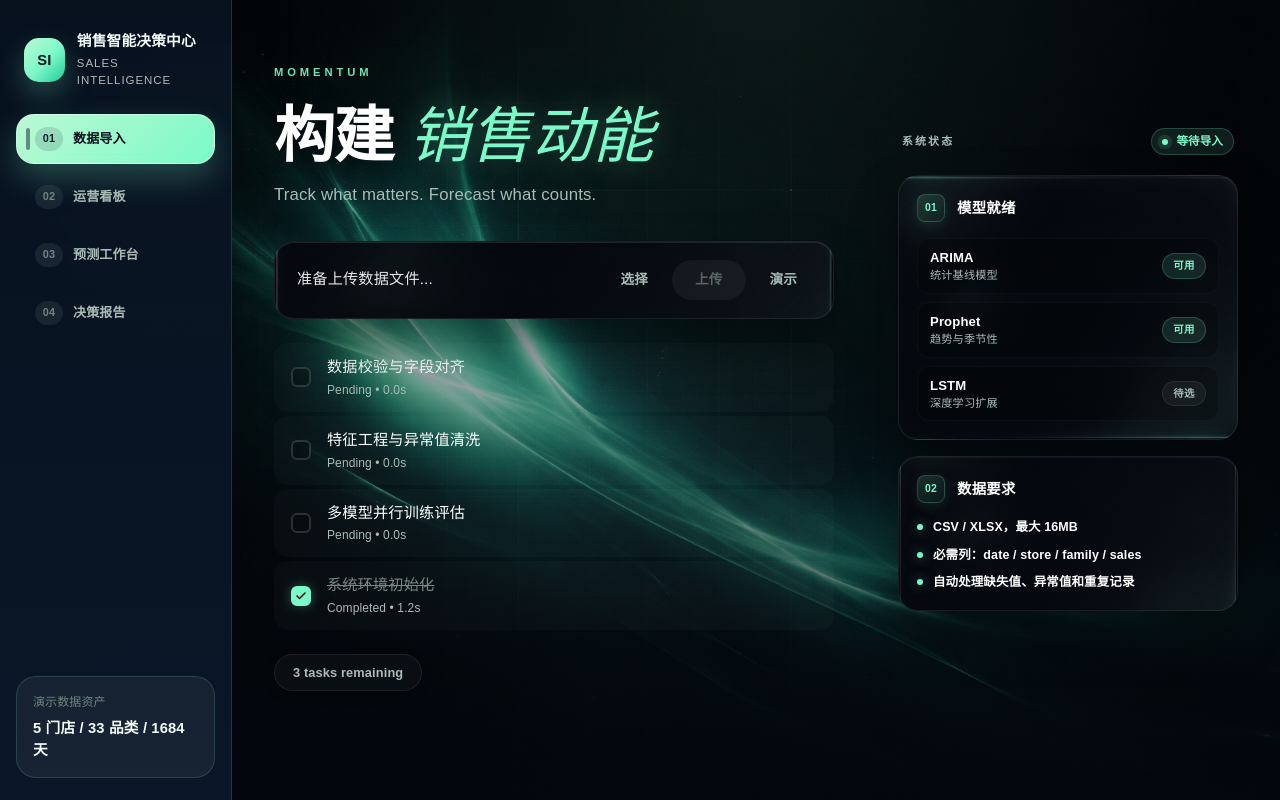
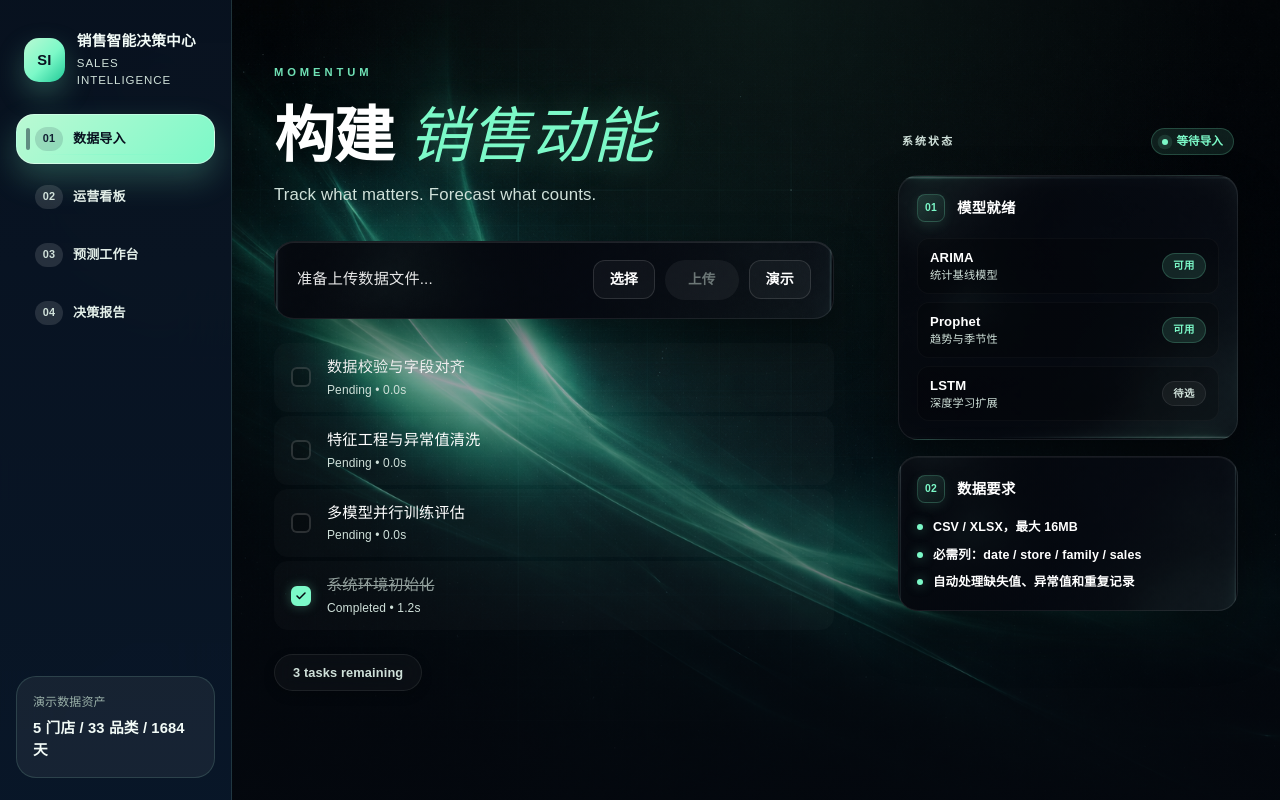
Before and after one commit to luwang1007/lml, a Flask app: page / in a window 1280 px wide. Run offline with Flask 3, Linux system fonts and the light colour scheme; some libraries are stand-ins or nearby versions.

Commit message:
fix(ui): brighten muted/subtle text for better readability
Bumped --muted (#a8bcb6 -> #cfe0d9) and --subtle (#708780 -> #9ab1a9)
to fix low-contrast captions, KPI labels, chart subtitles, and sidebar
footer. Strengthened .momentum-btn-text (Select/Demo) with subtle
background and white text. Brightened sidebar nav inactive items and
numbered badges.

Co-Authored-By: Claude Opus 4.7 (1M context) <noreply@anthropic.com>

```diff
--- a/static/css/style.css
+++ b/static/css/style.css
@@ -9,8 +9,8 @@
     --border: rgba(178, 255, 219, 0.14);
     --border-strong: rgba(178, 255, 219, 0.28);
     --text: #f2fbf7;
-    --muted: #a8bcb6;
-    --subtle: #708780;
+    --muted: #cfe0d9;
+    --subtle: #9ab1a9;
     --primary: #7cf9c8;
     --primary-dark: #20c997;
     --accent: #2ee6a6;
@@ -192,7 +192,7 @@ body::before {
     display: flex;
     align-items: center;
     gap: 10px;
-    color: var(--muted);
+    color: #e3efe9;
     border: 1px solid transparent;
     border-radius: 18px;
     padding: 12px 14px 12px 18px;
@@ -207,8 +207,8 @@ body::before {
     width: 28px;
     height: 24px;
     border-radius: 999px;
-    background: rgba(255, 255, 255, 0.07);
-    color: var(--subtle);
+    background: rgba(255, 255, 255, 0.12);
+    color: #d2e3dc;
     font-size: 0.68rem;
     font-weight: 900;
 }
@@ -1230,7 +1230,7 @@ body::before {
     --mint-dark: #2ee6a6;
     --bg-dark: #04080f;
     --text-white: #ffffff;
-    --text-muted: #a8bcb6;
+    --text-muted: #cfe0d9;
     --glass: rgba(255, 255, 255, 0.03);
     --glass-border: rgba(255, 255, 255, 0.08);
     --glass-shadow: 0 24px 48px rgba(0, 0, 0, 0.4);
@@ -1376,12 +1376,12 @@ body::before {
 }
 
 .momentum-btn-text {
-    background: transparent;
-    border: none;
-    color: var(--text-muted);
-    font-size: 0.85rem;
-    font-weight: 600;
-    padding: 8px 14px;
+    background: rgba(255, 255, 255, 0.04);
+    border: 1px solid rgba(255, 255, 255, 0.12);
+    color: var(--text-white);
+    font-size: 0.88rem;
+    font-weight: 700;
+    padding: 8px 16px;
     border-radius: 12px;
     cursor: pointer;
     transition: all 0.2s ease;
```
